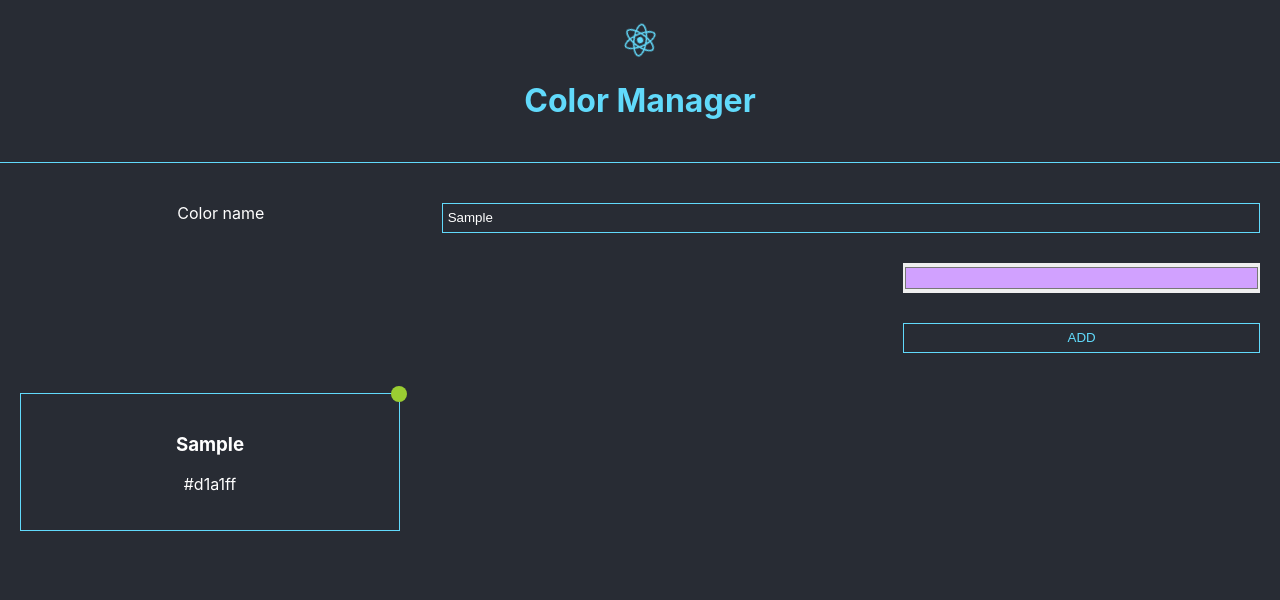
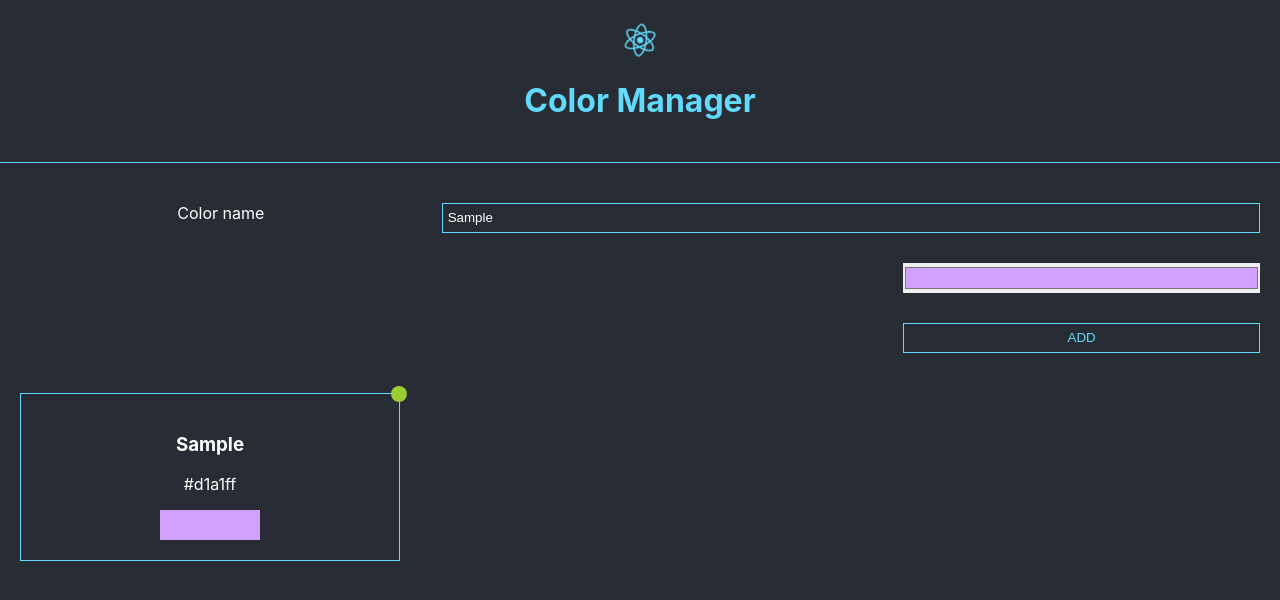
Before and after one commit to AlxLebedev/color-manager, a React (Create React App) app: page / in a window 1280 px wide. Both pictures are taken after typing "Sample" into the empty fields and a click on the button "ADD". Shown: the top 600 px of the page. Built offline with nearby package versions, Linux system fonts and the light colour scheme.

Commit message:
Colors добавлен && Color дополнен

```diff
--- a/src/App.js
+++ b/src/App.js
@@ -1,7 +1,7 @@
 import { useState } from 'react';
 import { v4 as uuidv4 } from 'uuid';
 import Header from './components/Header/index';
-import ColoursList from './components/ColoursList';
+import Colors from './components/Colors';
 import AddColorForm from './components/AddColorForm';
 import './global-styles/App.scss';
 
@@ -31,7 +31,7 @@ function App() {
       <Header />
       <main>
         <AddColorForm addColorHandler={addColorHandler}/>
-        <ColoursList colors={state.colors} delColorHandler={delColorHandler}/>
+        <Colors colors={state.colors} delColorHandler={delColorHandler}/>
       </main>
     </div>
   );
--- a/src/components/AddColorForm/index.scss
+++ b/src/components/AddColorForm/index.scss
@@ -40,9 +40,12 @@
         border: 1px solid var(--decor-color);
         transition: color .3s, border-color .3s;
 
+        &:hover {
+            border-color: var(--accent-color);
+        }
+
         &:active {
             color: var(--accent-color);
-            border-color: var(--accent-color);
         }
     }
 }
--- a/src/components/Color/index.jsx
+++ b/src/components/Color/index.jsx
@@ -1,11 +1,15 @@
 import './index.scss';
 
 const Color = ({ colorName = 'default', colorCode = '#000000', colorId = '0', delColorHandler = f => f }) => {
+    const exapmpleStyle = {
+        backgroundColor: colorCode
+    };
     return (
         <div className="color">
             <div className="color__del" onClick={() => delColorHandler(colorId)}></div>
             <h3 className="color__name">{colorName}</h3>
             <p className="color__code">{colorCode}</p>
+            <div className="color__expample" style={exapmpleStyle}></div>
         </div>
     );
 };
--- a/src/components/Color/index.scss
+++ b/src/components/Color/index.scss
@@ -23,4 +23,10 @@
             cursor: pointer;
         }
     }
+
+    &__expample {
+        width: 100px;
+        height: 30px;
+        margin: auto;
+    }
 }
--- /dev/null
+++ b/src/components/Colors/index.jsx
@@ -0,0 +1,16 @@
+import './index.scss';
+import ColoursList from '../ColoursList';
+
+const Colors = ({ colors, delColorHandler = f => f }) => {
+    return (
+        <section className="App__colors colors">
+            {
+                colors.length ?
+                <ColoursList colors={colors} delColorHandler={delColorHandler}/> :
+                <p className="colors__empty">No colours yet...</p>
+            }
+        </section>
+    );
+};
+
+export default Colors;
--- /dev/null
+++ b/src/components/Colors/index.scss
@@ -0,0 +1,7 @@
+.colors {
+    padding: 20px;
+
+    &__empty {
+        color: var(--text-color);
+    }
+}
--- a/src/components/ColoursList/index.jsx
+++ b/src/components/ColoursList/index.jsx
@@ -3,9 +3,7 @@ import './index.scss';
 
 const ColoursList = ({ colors = [], delColorHandler = f => f }) => {
     return (
-        colors.length === 0 ?
-        <p className="App__colours-list App__colours-list--empty">No colours yet...</p> :
-        <ul className="App__colours-list colours-list">
+        <ul className="colours-list">
             {
                 colors.map((color, index) => {
                     return (
--- a/src/components/ColoursList/index.scss
+++ b/src/components/ColoursList/index.scss
@@ -5,7 +5,7 @@
     gap: 50px;
     max-width: 1400px;
     margin: auto;
-    padding: 20px;
+    padding: 0;
     list-style-type: none;
     color: var(--text-color);
 }
--- a/src/global-styles/App.scss
+++ b/src/global-styles/App.scss
@@ -6,10 +6,4 @@
     &__header {
         margin-bottom: 20px;
     }
-
-    &__colours-list {
-        &--empty {
-            color: var(--text-color);
-        }
-    }
 }
```
